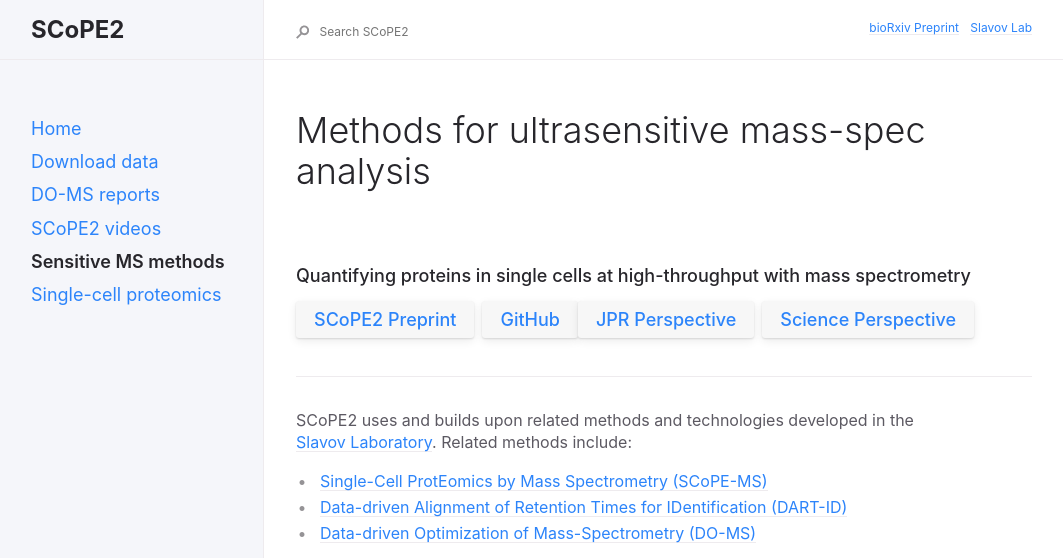
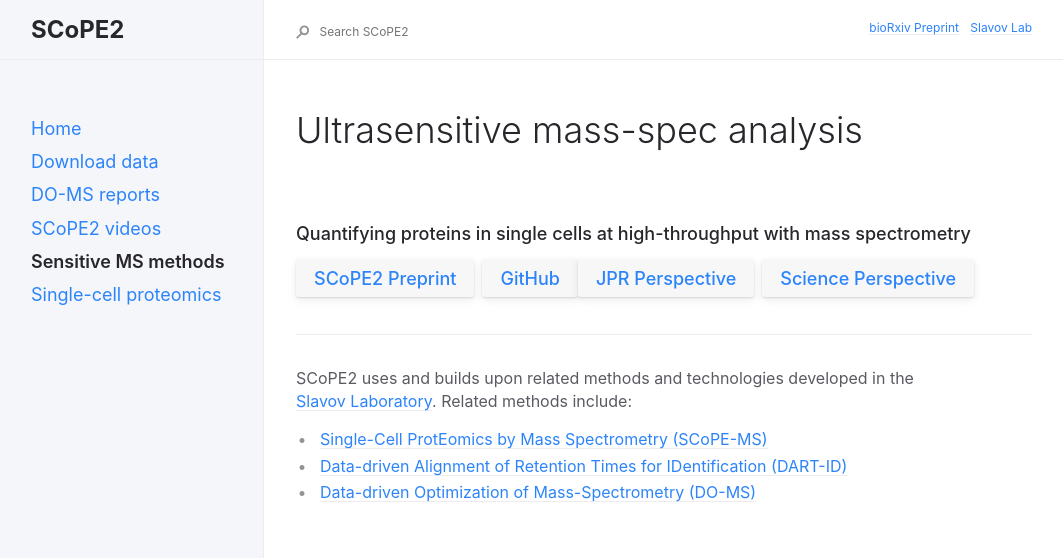
Before and after one commit to SlavovLab/SCoPE2, a Jekyll site: the page built from docs/mass-spec/sensitive-mass-spectrometry-analysis.md, in a window 1280 px wide. Shown: the top 558 px of the page, without its empty margins (92-1155 px from the left). Built offline with Jekyll 4.4.1, drawn with Linux system fonts in a browser that asks for light colours; grey boxes are pictures that could not be loaded.

Commit message:
Update sensitive-mass-spectrometry-analysis.md

```diff
--- a/docs/mass-spec/sensitive-mass-spectrometry-analysis.md
+++ b/docs/mass-spec/sensitive-mass-spectrometry-analysis.md
@@ -7,7 +7,7 @@ permalink: mass-spec/sensitive-mass-spectrometry-analysis
 
 ---
 
-# Methods for ultrasensitive mass-spec analysis
+# Ultrasensitive mass-spec analysis
 
 &nbsp;
 
```
